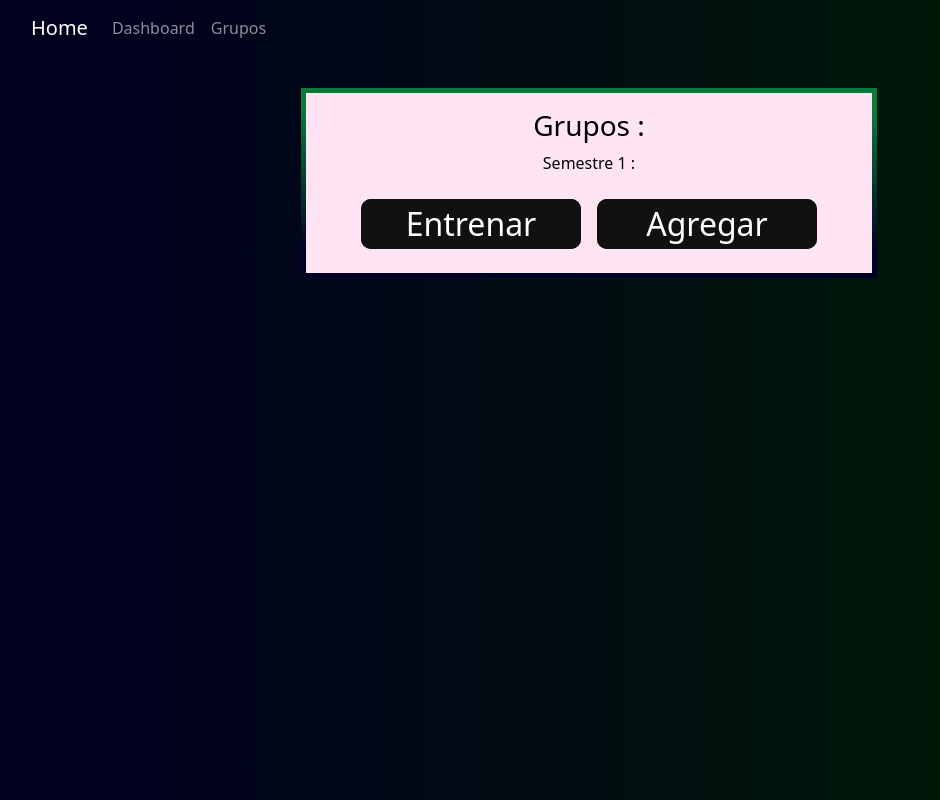
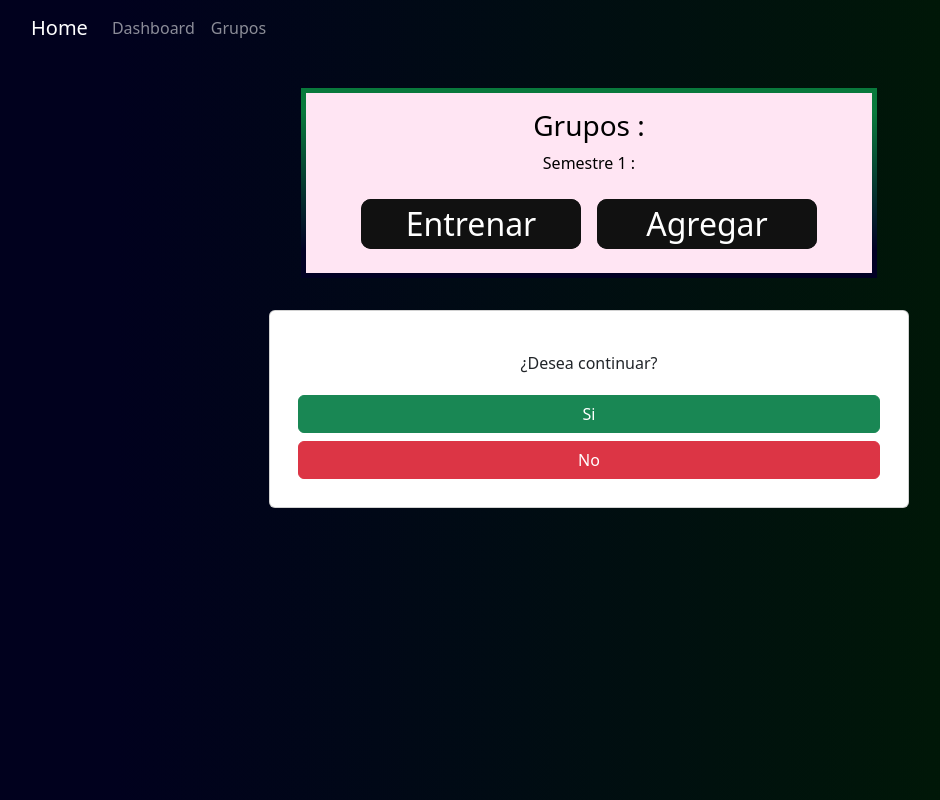
Before and after one commit to CarloseRochav/interfazIA_model, a React (Vite) app: page /grupos in a window 1280 px wide. Both pictures are taken after a click on the button "Agregar". Shown: the whole page, without its empty margins (51-991 px from the left). Built offline with nearby package versions, Linux system fonts and the light colour scheme; no server answers.

Commit message:
Configuracion de inserccion de valores al doc & validation

```diff
--- a/src/components/Results.jsx
+++ b/src/components/Results.jsx
@@ -9,6 +9,12 @@ const Results = (props) => {
 
 
   const [predicts, setPredicts] = useState([null]);//O []
+  const [question, setQuestion] = useState({
+    text: "¿Desea continuar?",
+    answer: ""
+  }); //To handle the question to validate the Updating Event
+  const [visible, setVisible] = useState(false);  //Manejar visibilidad
+  const [showMessage, setShowMessage] = useState(false); //Manejar tiempo para mostrar mensaje
 
 
   //Request para obtener las predicciones
@@ -27,8 +33,21 @@ const Results = (props) => {
   };
 
 
-  //Request to send data to Update
-  const updateData = async () => {
+
+      //Mostra confirmacion para actulizar documento
+    const toggleVisibility = () => {
+      setVisible(true);
+    }
+
+
+  //Impresion de predicciones+
+  console.log("Predicciones  : " + predicts)//Forma correcta de imprimir los valores de predicciones del objeto
+
+
+  //Funcion para manejar respuestas
+  const handleClick = async (answer) => {
+
+    if (answer === "Si") {
       try {
 
         //Validar que el archivo existe
@@ -36,9 +55,11 @@ const Results = (props) => {
           console.log("No existe valor en predicciones")
         }
 
-      console.log("Predicciones a enviar : ",predicts)
+        // if (confirm("¿ Seguro que deseas agregar nuevos valores ? ")) //Validacion ; Confirmacion de actualizar datos
+        // {
+          console.log("Predicciones a enviar : ", predicts)
 
-      const response = await fetch("http://127.0.0.1:5000/update", {
+          const request = await fetch("http://127.0.0.1:5000/update", {
             method: 'POST',
             headers: {
               'Content-Type': 'application/json'
@@ -48,25 +69,45 @@ const Results = (props) => {
 
           });
 
-      messagge = response.messagge;
+          const response = await request.json()
+          // [object Promise]", indicates that you are trying to log a Promise
+          // object to the console instead of the resolved value of the Promise. This is because
+          // Promises are asynchronous and return immediately, before the data is actually  available.
 
-      console.log("Estatus : " + messagge)
+          console.log("Estatus : " + response.messagge)
+          // The error message you are seeing, "[object object]", suggests that you are
+          // trying to log an object to the console without specifying which property or value you want to log.
 
       } catch (error) {
         console.error("Validate Error : " + error)
       }
-    // finally {
-    //   console.log("Actualizacion correcta")
-    // }
-  };
+       finally {
+         setVisible(false)
+         setShowMessage(true)
+       }
+    }
 
-  //Solo necesaria cuando se debe desplegar en pantalla sin ningun evento
-  // useEffect(() => {
-  //   getPredictions();
-  // }, []);
+    if (answer === "No") {
+      setVisible(false);
+    }
 
-  //Impresion de predicciones+
-  console.log("Predicciones  : " + predicts)//Forma correcta de imprimir los valores de predicciones del objeto
+    setQuestion({
+      ...question,
+      answer
+    });
+  }
+
+
+  useEffect(() => {
+    // código a ejecutar
+
+    setShowMessage(true);
+
+    setTimeout(() => {
+      setShowMessage(false);
+    }, 3000); // desaparece después de 5 segundos
+
+  }, []);
 
 
   return (
@@ -86,8 +127,24 @@ const Results = (props) => {
         </ul>
         {/* Boton para llamar al evento de fetch y desplegar en la lsita*/}
         <button className='glow-on-hover m-2' onClick={() => getPredictions()}>Entrenar</button>
-        <button className='glow-on-hover m-2' onClick={() => updateData()}>Agregar</button>
+        <button className='glow-on-hover m-2' onClick={toggleVisibility}>Agregar</button>
       </div>
+
+
+      {/* Elemento para mostrar mensaje/aviso */}
+      {showMessage && <span className='badge bg-success bg-opacity-25 fs-4'> Documento actualizado!</span>}
+
+
+      {/* Element to handle the Question to confirm the event to update doc */}
+
+      {visible && <div className='card p-4'>
+        <div className='card-body'>{question.text}</div>
+
+        <button className="btn btn-success m-1" onClick={() => handleClick("Si")}>Si</button>
+        <button className="btn btn-danger m-1" onClick={() => handleClick("No")}>No</button>
+      </div>}
+
+
     </div>
   )
 }
```
Lines whose indentation alone changed are shown as unchanged.
